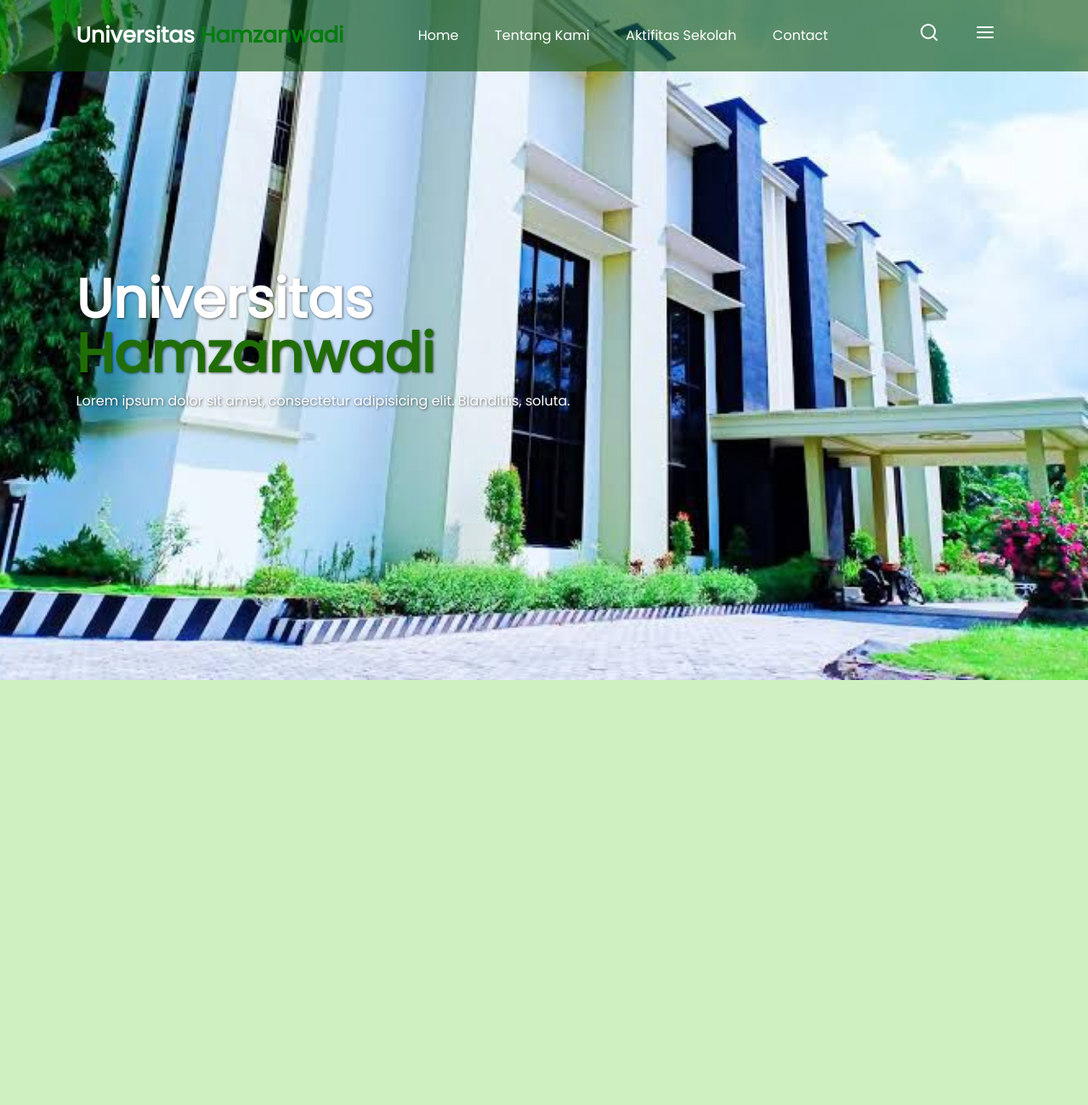
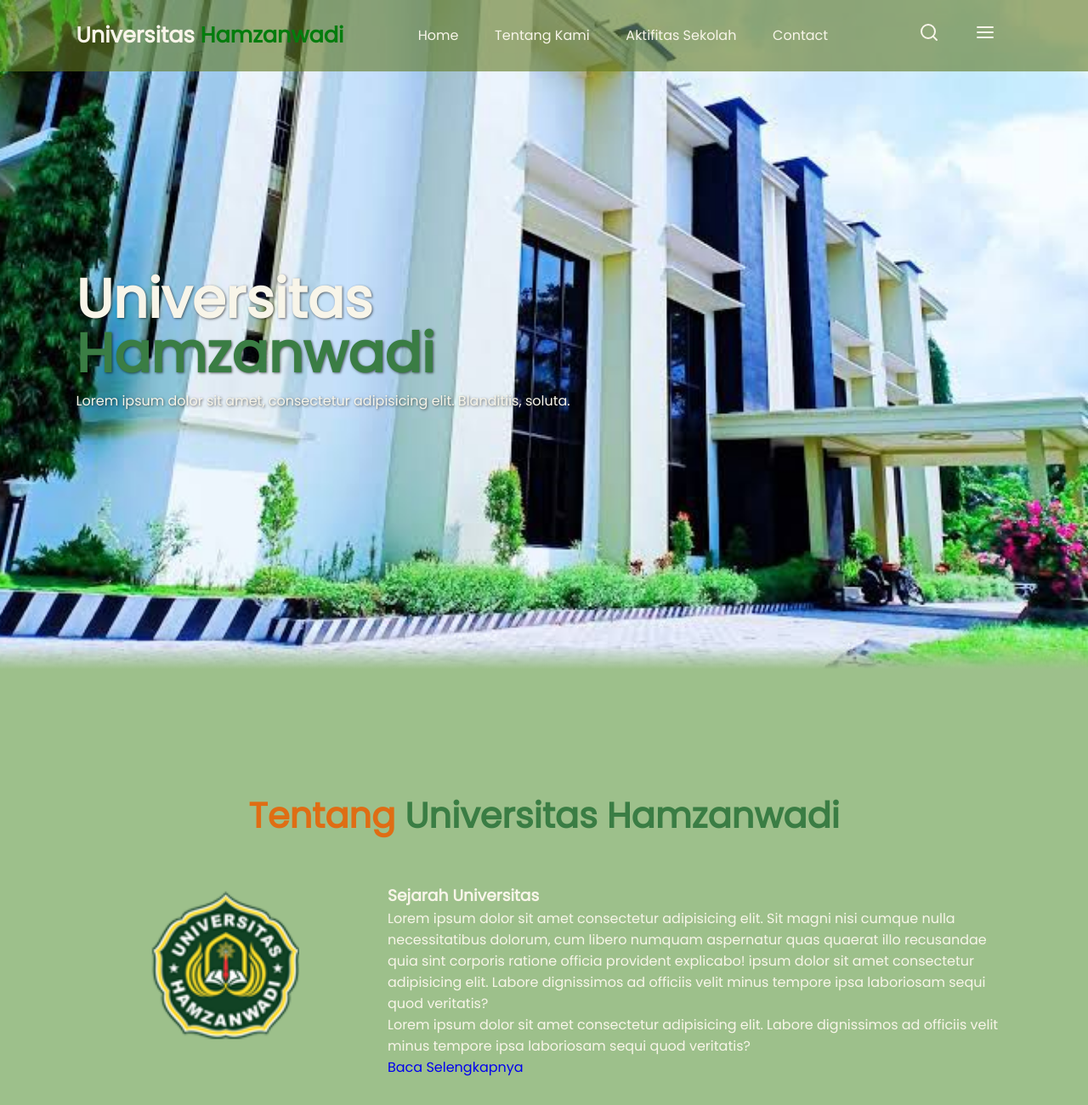
Before and after one commit to Rhalwi/sistem-informasi-sekolah, a plain HTML site: page Latihan/index.html in a window 1280 px wide. Shown: the top 1300 px of the page at 85% size. Before the commit the page ends 800 px from the top, so only its background shows below. Drawn offline with nearby package versions, Linux system fonts and the light colour scheme.

Commit message:
about section

```diff
--- a/Latihan/css/style.css
+++ b/Latihan/css/style.css
@@ -1,6 +1,6 @@
 :root{
-    --primary: #206d07;
-    --bg: #cdf1c0;
+    --primary: #3A7D44;
+    --bg: #9DC08B;
 }
 
 * {
@@ -16,7 +16,8 @@
 body{
     font-family: "Poppins", serif;
     background-color: var(--bg);
-    color: #000;
+    color: #F8F5E9;
+    height: 3000px;
 }
 
 .navbar {
@@ -24,7 +25,7 @@ body{
     justify-content: space-between;
     align-items: center;
     padding: 1.4rem 7%;
-    background-color: rgba(9, 80, 13, 0.606);
+    background-color: rgba(97, 120, 33, 0.606);
     position: fixed;
     top: 0;
     left: 0;
@@ -33,7 +34,7 @@ body{
 }
 
 .navbar .navbar-logo{
-    color: #ffffff;
+    color: #F8F5E9;
     font-weight: 700;
     font-style: normal;
     font-size: 1.6rem;
@@ -45,7 +46,7 @@ body{
 
 
 .navbar .navbar-nav a{
-    color: #ffffff;
+    color: #F8F5E9;
     display: inline-block;
     margin: 0 1.2rem;
     font-size: 1rem;
@@ -57,7 +58,7 @@ body{
 }
 
 .navbar .navbar-extra a{
-    color: #ffffff;
+    color: #F8F5E9;
     margin: 0 1.2rem;
 }
 
@@ -75,16 +76,30 @@ body{
     background-repeat: no-repeat;
     background-size: cover;
     background-position: center;
+    position: relative;
+
 }
 
+
+
+.home::after {
+    content: '';
+    display: block;
+    position: absolute;
+    width: 100%; height: 20%;
+    bottom: 0;
+    background: linear-gradient(0deg,
+    #9DC08B 8%,
+    rgba(255, 255, 255, 0) 25%);
+}
 .home .content {
     max-width: 60rem;
     padding: 1rem 7%;
+
 }
-
 .home .content h1{
     font-size: 4em;
-    color: #fff;
+    color: #F8F5E9;
     line-height: 1;
     text-shadow: 1px 1px 3px rgba(0, 0, 0, 0.58);
 }
@@ -95,11 +110,63 @@ body{
 
 .home .content p{
     /* font-weight: 300; */
-    color: #fff;
+    color: #F8F5E9;
     line-height: 1;
     text-shadow: 1px 1px 3px rgba(0,0,0,0.58);
     margin-top: 1rem;
 }
+
+/* about section */
+.about {
+    padding: 8rem 7% 1.4rem;
+    /* width: 70%; */
+    /* left: 50%; */
+
+}
+
+.about h2 {
+    text-align: center;
+    font-size: 2.6rem;
+    color: var(--primary);
+    margin-bottom: 3rem;
+
+}
+
+.about h2 span {
+    color: #DF6D14;
+}
+
+.about .row {
+    display: flex;
+}
+
+.about .row .about-img {
+    flex: 1 1 10rem;
+}
+
+.about .row .about-img img{
+    display: block;
+    margin-left: auto;
+    margin-right: auto;
+    width: 50%
+}
+
+.about .row .content{
+    flex: 1 1 35rem;
+    padding: 0 1rem;
+}
+
+
+
+
+
+
+
+
+
+
+
+
 
 
 /* media queris */
--- a/Latihan/index.html
+++ b/Latihan/index.html
@@ -50,6 +50,28 @@
      </section>
     <!-- home section end -->
 
+    <!-- about section start -->
+     <section id="about" class="about">
+        <h2><span>Tentang</span> Universitas Hamzanwadi</h2>
+
+        <div class="row">
+            <div class="about-img">
+                <img src="img/logo-putih.png" alt="Logo Sekolah">
+            </div>
+            <div class="content">
+                <h3>Sejarah Universitas</h3>
+                <p>Lorem ipsum dolor sit amet consectetur adipisicing elit. Sit magni nisi cumque nulla necessitatibus dolorum, cum libero numquam aspernatur quas quaerat illo recusandae quia sint corporis ratione officia provident explicabo! ipsum dolor sit amet consectetur adipisicing elit. Labore dignissimos ad officiis velit minus tempore ipsa laboriosam sequi quod veritatis?</p>
+                <p>Lorem ipsum dolor sit amet consectetur adipisicing elit. Labore dignissimos ad officiis velit minus tempore ipsa laboriosam sequi quod veritatis?</p>
+                <a href="#" class="cta">Baca Selengkapnya</a>
+            </div>
+
+        </div>
+
+     </section>
+    <!-- about section end -->
+
+
+
 
     <!-- Feather Icons -->
     <script>
```
Also changed, not shown: Latihan/img/logo-kampus.jpeg (added), Latihan/img/logo-putih.png (added).
